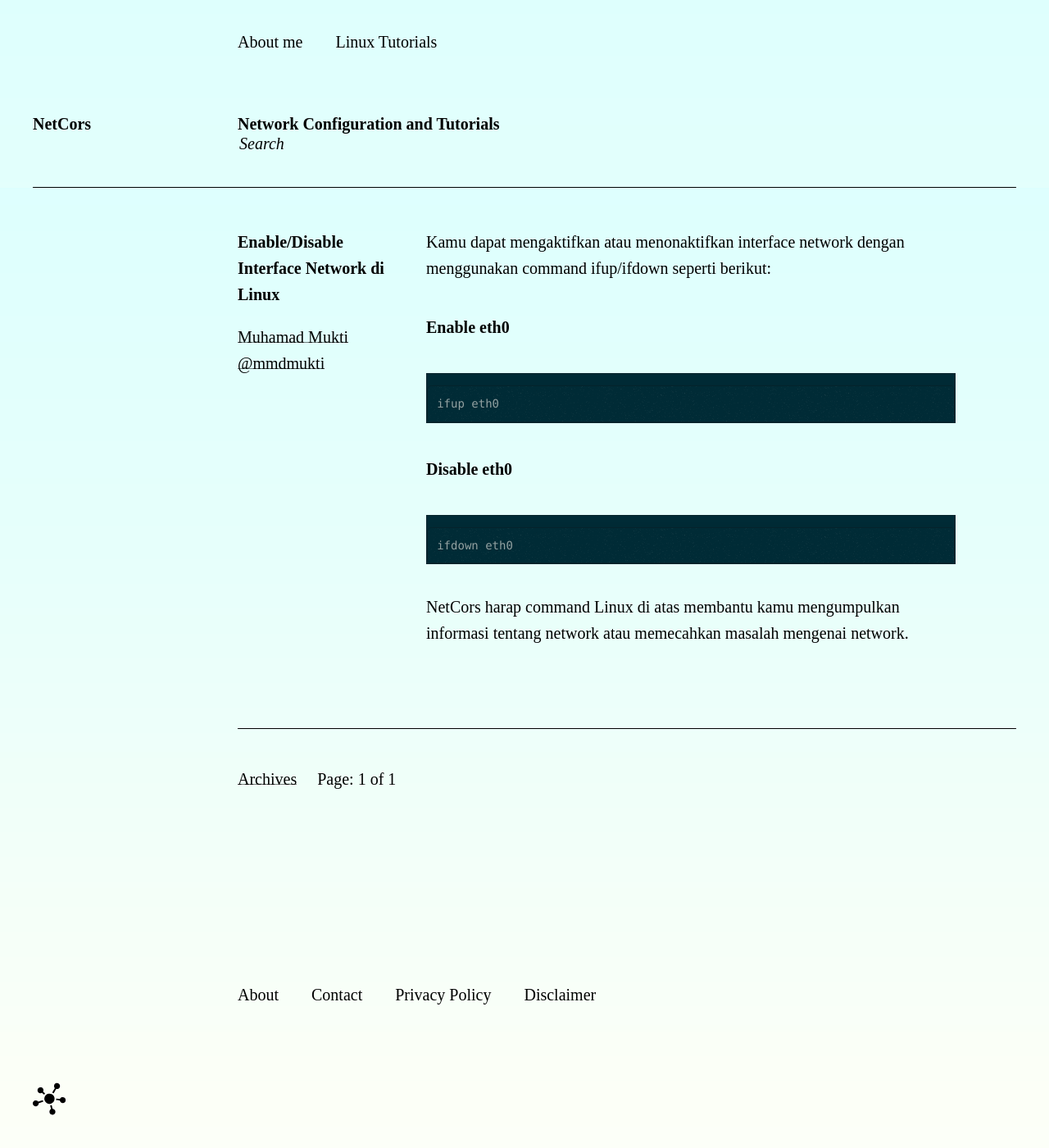
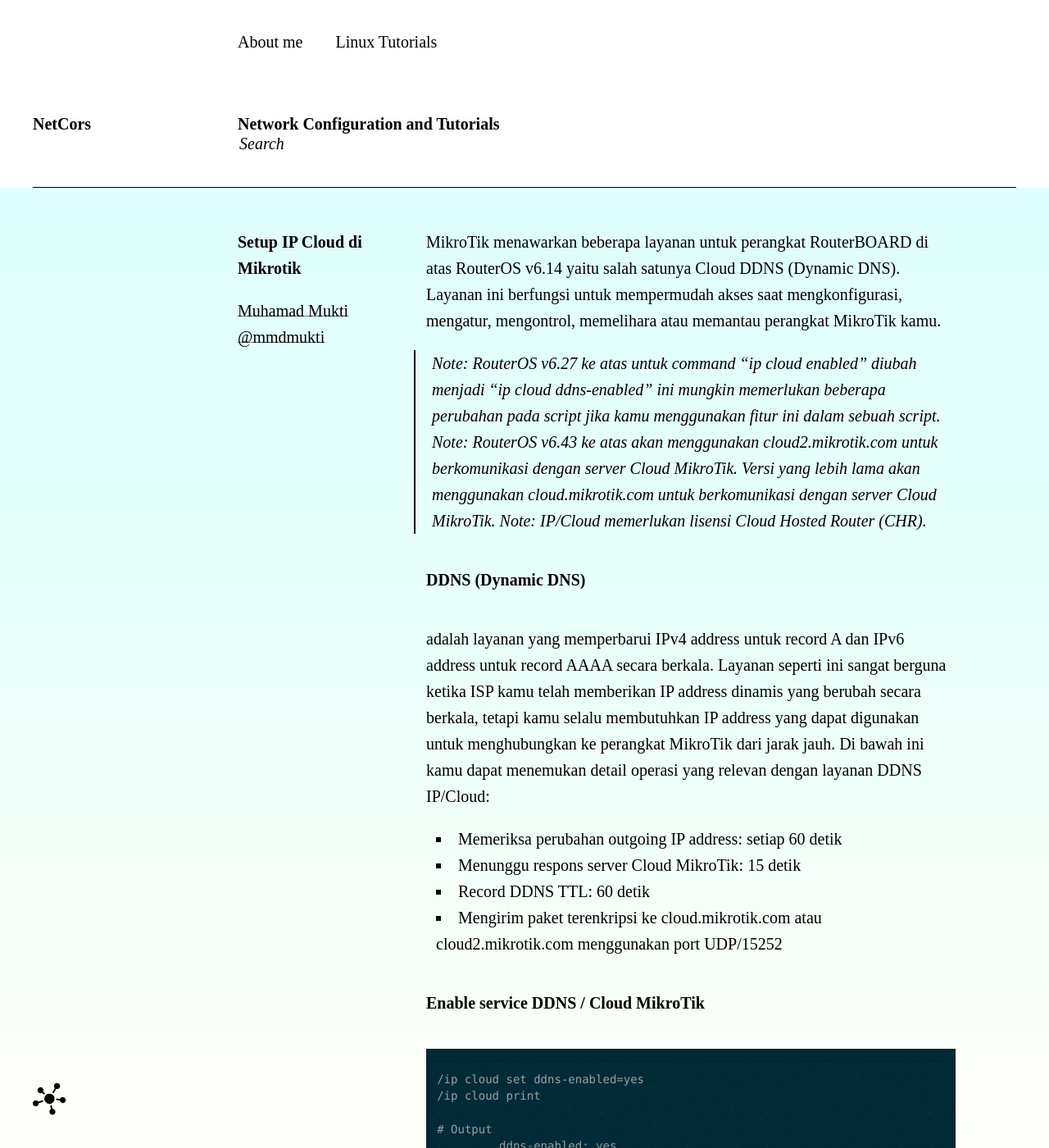
Before and after one commit to netcors/netcors.github.io, a Jekyll site: the page built from index.html, in a window 1280 px wide and 1400 px high. Shown: the whole window at 82% size. Built offline with Jekyll 4.4.1, drawn with Linux system fonts in a browser that asks for light colours; the list of posts is cut into pages by our own code; some of the changed text lies outside the part shown.

Commit message:
Add post setup ip cloud di mikrotik

````diff
--- /dev/null
+++ b/_posts/2019-10-23-setup-ip-cloud-di-mikrotik.md
@@ -0,0 +1,52 @@
+---
+layout: post
+title: "Setup IP Cloud di Mikrotik"
+date: 2019-10-23 02:14
+comments: true
+categories: [Mikrotik]
+author: mukti
+---
+
+MikroTik menawarkan beberapa layanan untuk perangkat RouterBOARD di atas RouterOS v6.14 yaitu salah satunya Cloud DDNS (Dynamic DNS).
+Layanan ini berfungsi untuk mempermudah akses saat mengkonfigurasi, mengatur, mengontrol, memelihara atau memantau perangkat MikroTik kamu.
+
+> Note: RouterOS v6.27 ke atas untuk command "ip cloud enabled" diubah menjadi "ip cloud ddns-enabled" ini mungkin memerlukan beberapa perubahan pada script jika kamu menggunakan fitur ini dalam sebuah script.
+> Note: RouterOS v6.43 ke atas akan menggunakan cloud2.mikrotik.com untuk berkomunikasi dengan server Cloud MikroTik. Versi yang lebih lama akan menggunakan cloud.mikrotik.com untuk berkomunikasi dengan server Cloud MikroTik.
+> Note: IP/Cloud memerlukan lisensi Cloud Hosted Router (CHR).
+
+## DDNS (Dynamic DNS)
+
+adalah layanan yang memperbarui IPv4 address untuk record A dan IPv6 address untuk record AAAA secara berkala.
+Layanan seperti ini sangat berguna ketika ISP kamu telah memberikan IP address dinamis yang berubah secara berkala, tetapi kamu selalu membutuhkan IP address yang dapat digunakan untuk menghubungkan ke perangkat MikroTik dari jarak jauh.
+Di bawah ini kamu dapat menemukan detail operasi yang relevan dengan layanan DDNS IP/Cloud:
+
+- Memeriksa perubahan outgoing IP address: setiap 60 detik
+- Menunggu respons server Cloud MikroTik: 15 detik
+- Record DDNS TTL: 60 detik
+- Mengirim paket terenkripsi ke cloud.mikrotik.com atau cloud2.mikrotik.com menggunakan port UDP/15252
+
+### Enable service DDNS / Cloud MikroTik
+
+```
+/ip cloud set ddns-enabled=yes
+/ip cloud print
+
+# Output
+         ddns-enabled: yes
+ ddns-update-interval: none
+          update-time: yes
+       public-address: 149.148.147.199
+  public-address-ipv6: 2620:0:2d0:200::7
+             dns-name: 527c049co125.sn.mynetname.net
+               status: updated
+```
+
+> Note: Saat service diaktifkan, DNS name akan disimpan di server Cloud MikroTik secara permanen dan DNS name ini akan menyesuaikan dengan IP terakhir yang telah dikirim ke server Cloud MikroTik.
+
+### Disable service DDNS / Cloud MikroTik
+
+```
+/ip cloud set ddns-enabled=no
+```
+
+> Note: Segera setelah kamu menonaktifkan service, perangkat kamu mengirim perintah ke server Cloud MikroTik untuk menghapus DNS name yang tersimpan.
--- a/sitemap.xml
+++ b/sitemap.xml
@@ -13,12 +13,14 @@ exclude_from_search: true
 
 <url>
   <loc>https://netcors.com/</loc>
-  <lastmod>2019-10-22T17:53:29+00:00</lastmod>
   <priority>1.00</priority>
 </url>
 <url>
   <loc>https://netcors.com/enable-disable-network-interface-di-linux/</loc>
-  <lastmod>2019-10-22T17:53:29+00:00</lastmod>
+  <priority>0.80</priority>
+</url>
+<url>
+  <loc>https://netcors.com/setup-ip-cloud-di-mikrotik/</loc>
   <priority>0.80</priority>
 </url>
 
````
Also changed, not shown: _posts/2019-10-20-enable-disable-network-interface-di-linux - Copy.md (renamed from _posts/2019-10-20-enable-disable-network-interface-di-linux.md, +0 -1 lines).
